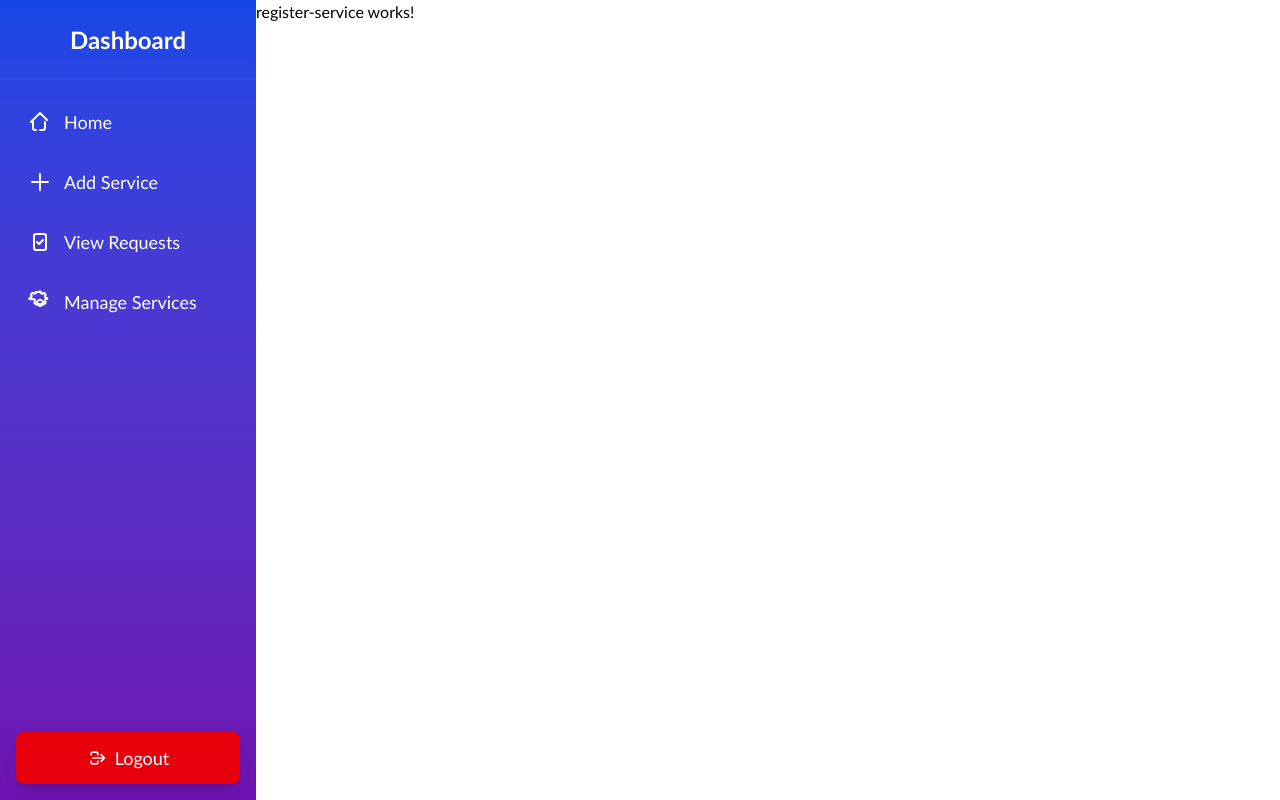
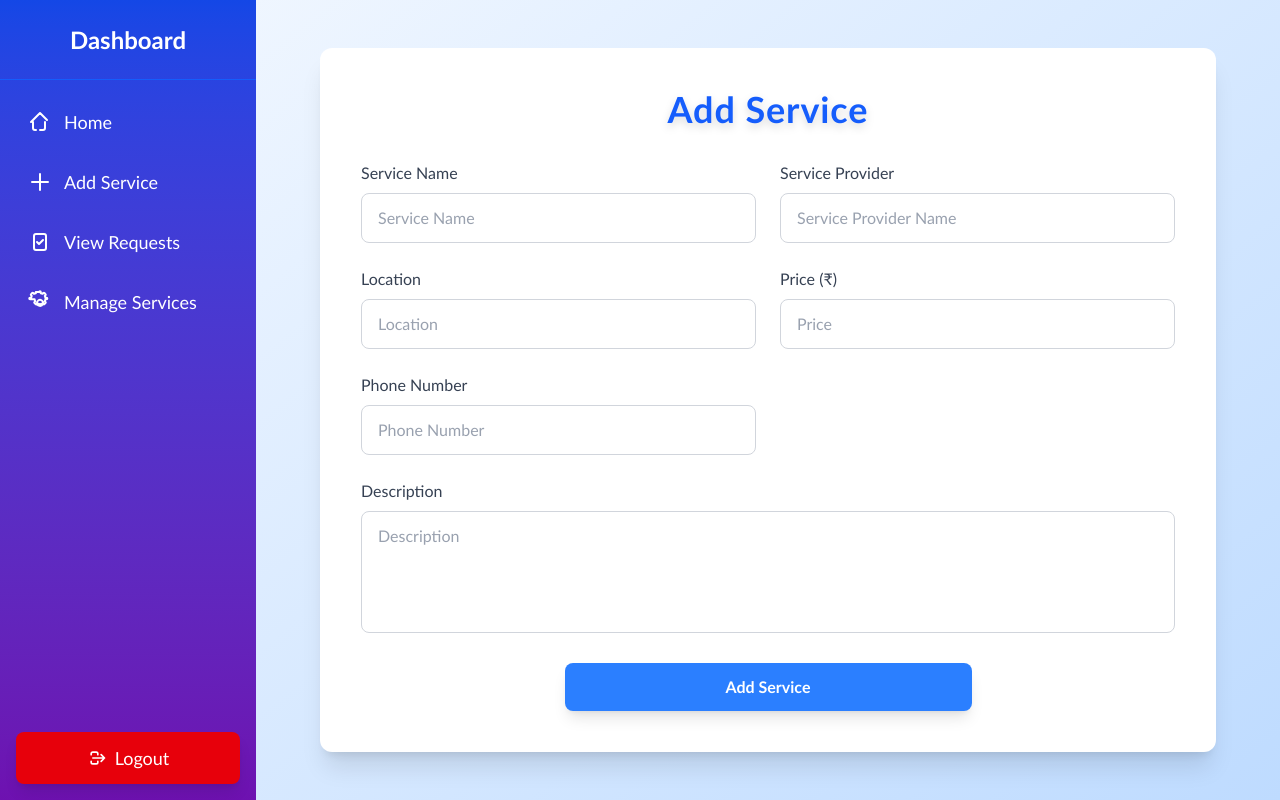
Before and after one commit to Rashmi-2005-Ranjan/UrbanLink, an Angular app: page /service-provider-dashboard/add-service in a window 1280 px wide. Built offline with nearby package versions, Linux system fonts and the light colour scheme.

Commit message:
Post Service Implemented

```diff
--- a/src/app/Components/service-provider-dashboard/register-service/register-service.component.html
+++ b/src/app/Components/service-provider-dashboard/register-service/register-service.component.html
@@ -1 +1,75 @@
-<p>register-service works!</p>
+<div class="min-h-screen flex items-center justify-center bg-gradient-to-br from-blue-50 to-blue-200 p-6">
+    <div class="w-full max-w-4xl bg-white bg-opacity-90 shadow-xl rounded-xl p-10 border border-white/20 transform transition duration-500 hover:scale-105">
+      <!-- Form Header -->
+      <h2 class="text-4xl font-bold text-center text-blue-600 drop-shadow-lg mb-8 tracking-wide">
+        Add Service
+      </h2>
+
+      <!-- Form -->
+      <form #serviceForm="ngForm" (ngSubmit)="addService(serviceForm.value)" class="space-y-6 text-gray-700">
+        <div class="grid grid-cols-1 md:grid-cols-2 gap-6">
+          <!-- Service Name -->
+          <div>
+            <label class="block mb-2 font-medium">Service Name</label>
+            <input type="text" name="serviceName" placeholder="Service Name"
+                   [ngModel]="selectedService?.serviceName"
+                   class="w-full px-4 py-3 bg-white text-gray-800 placeholder-gray-400 border border-gray-300 rounded-lg focus:outline-none focus:ring-2 focus:ring-blue-300 transition"
+                   required>
+          </div>
+
+          <!-- Service Provider Name -->
+          <div>
+            <label class="block mb-2 font-medium">Service Provider</label>
+            <input type="text" name="serviceProviderName" placeholder="Service Provider Name"
+                   [ngModel]="selectedService?.serviceProviderName"
+                   class="w-full px-4 py-3 bg-white text-gray-800 placeholder-gray-400 border border-gray-300 rounded-lg focus:outline-none focus:ring-2 focus:ring-blue-300 transition"
+                   required>
+          </div>
+
+          <!-- Location -->
+          <div>
+            <label class="block mb-2 font-medium">Location</label>
+            <input type="text" name="location" placeholder="Location"
+                   [ngModel]="selectedService?.location"
+                   class="w-full px-4 py-3 bg-white text-gray-800 placeholder-gray-400 border border-gray-300 rounded-lg focus:outline-none focus:ring-2 focus:ring-blue-300 transition"
+                   required>
+          </div>
+
+          <!-- Price -->
+          <div>
+            <label class="block mb-2 font-medium">Price (₹)</label>
+            <input type="number" name="price" placeholder="Price"
+                   [ngModel]="selectedService?.price"
+                   class="w-full px-4 py-3 bg-white text-gray-800 placeholder-gray-400 border border-gray-300 rounded-lg focus:outline-none focus:ring-2 focus:ring-blue-300 transition"
+                   required>
+          </div>
+
+          <!-- Phone -->
+          <div>
+            <label class="block mb-2 font-medium">Phone Number</label>
+            <input type="tel" name="phone" placeholder="Phone Number"
+                   [ngModel]="selectedService?.phone" pattern="[0-9]{10}"
+                   class="w-full px-4 py-3 bg-white text-gray-800 placeholder-gray-400 border border-gray-300 rounded-lg focus:outline-none focus:ring-2 focus:ring-blue-300 transition"
+                   required>
+          </div>
+        </div>
+
+        <!-- Description (Full Width) -->
+        <div>
+          <label class="block mb-2 font-medium">Description</label>
+          <textarea name="description" placeholder="Description" rows="4"
+                    [ngModel]="selectedService?.description"
+                    class="w-full px-4 py-3 bg-white text-gray-800 placeholder-gray-400 border border-gray-300 rounded-lg focus:outline-none focus:ring-2 focus:ring-blue-300 transition resize-none"
+                    required></textarea>
+        </div>
+
+        <!-- Submit Button -->
+        <div class="flex justify-center">
+          <button type="submit"
+                  class="w-1/2 py-3 px-6 text-white bg-blue-500 hover:bg-blue-700 font-semibold rounded-lg shadow-lg transition transform hover:scale-105 cursor-pointer">
+            Add Service
+          </button>
+        </div>
+      </form>
+    </div>
+  </div>
--- a/src/app/Components/service-provider-dashboard/register-service/register-service.component.ts
+++ b/src/app/Components/service-provider-dashboard/register-service/register-service.component.ts
@@ -1,11 +1,27 @@
-import { Component } from '@angular/core';
+import { Component, inject } from '@angular/core';
+import { FormsModule } from '@angular/forms';
+import { serviceDetails } from '../../../Interfaces/serviceDetails.interface';
+import { UserServiceService } from '../../../Services/user-service.service';
 
 @Component({
   selector: 'app-register-service',
-  imports: [],
+  imports: [FormsModule],
   templateUrl: './register-service.component.html',
-  styleUrl: './register-service.component.css'
+  styleUrl: './register-service.component.css',
 })
 export class RegisterServiceComponent {
-
+  selectedService: serviceDetails | null = null;
+  private postService = inject(UserServiceService);
+  serviceData: serviceDetails[] = [];
+  addService(formValue: serviceDetails) {
+    const newService = { formValue };
+    this.postService
+      .postService(formValue)
+      .subscribe((data: serviceDetails) => {
+        console.log(data);
+        this.serviceData.push(data);
+      });
+    console.log('Service added:', formValue);
+    alert('Service added successfully!');
+  }
 }
--- a/src/app/Services/user-service.service.ts
+++ b/src/app/Services/user-service.service.ts
@@ -16,4 +16,7 @@ export class UserServiceService {
     let query = `${this.url}?location=${location}&serviceName=${service}`;
     return this.http.get<serviceDetails[]>(query);
   }
+  postService(service: serviceDetails): Observable<serviceDetails> {
+    return this.http.post<serviceDetails>(this.url, service);
+  }
 }
```
Also changed, not shown: 1 other file (tests, documents, lock files or other folders).
